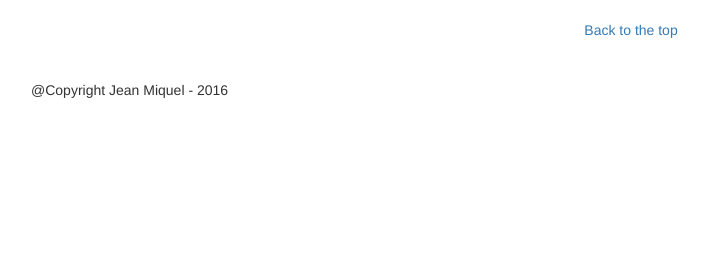
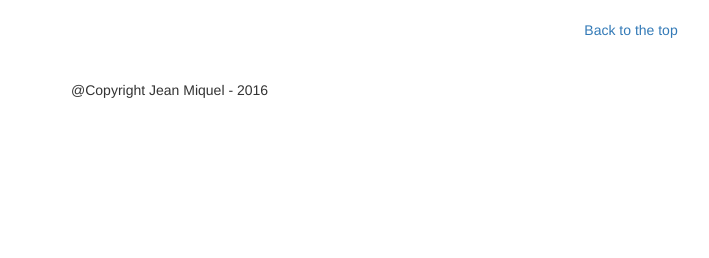
Before and after one commit to jeanmiquel/WebProject, a PHP site: page /view/index.php in a window 1280 px wide. Shown: the part 311-569 px from the top of the page, without its empty margins (9-718 px from the left). Run offline with PHP 8.4, Linux system fonts and the light colour scheme; data that the repository does not hold is empty; some libraries are stand-ins or nearby versions.

Commit message:
add footer css styles

```diff
--- a/assets/css/style.css
+++ b/assets/css/style.css
@@ -109,3 +109,14 @@ footer
 	margin-left:120px;
 	margin-bottom: 500px;
 }
+
+.leftfoot
+{
+	margin-left:30px;
+	padding-left: 10px;
+}
+
+.rightfoot
+{
+	align: center;
+}
```
